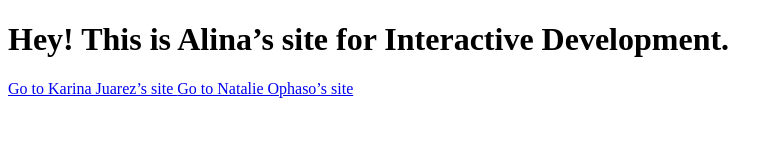
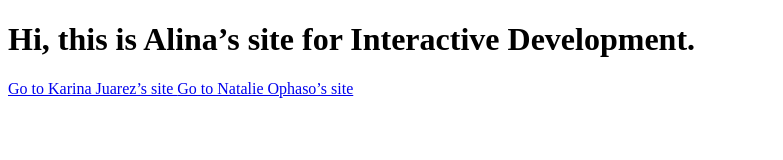
Before and after one commit to akham00/alina-khamphavong-interactive-development-2025-fall, a plain HTML site: page index.html in a window 1280 px wide. Shown: the whole page, without its empty margins (0-783 px from the left). Drawn offline with Linux system fonts and the light colour scheme.

Commit message:
update title

```diff
--- a/index.html
+++ b/index.html
@@ -4,7 +4,7 @@
         <title>Alina Khamphavong Interactive Development Fall 2025</title>
     </head>
     <body>
-        <h1>Hey! This is Alina’s site for Interactive Development.</h1>
+        <h1>Hi, this is Alina’s site for Interactive Development.</h1>
         <a href="https://k-juarez03.github.io/karina-juarez-interactive-development-2025-fall/"> Go to Karina Juarez’s site </a>
 <a href="https://natalieophaso.github.io/natalie-ophaso-interactive-development-2025-fall/"> Go to Natalie Ophaso’s site</a>
     </body>
```
